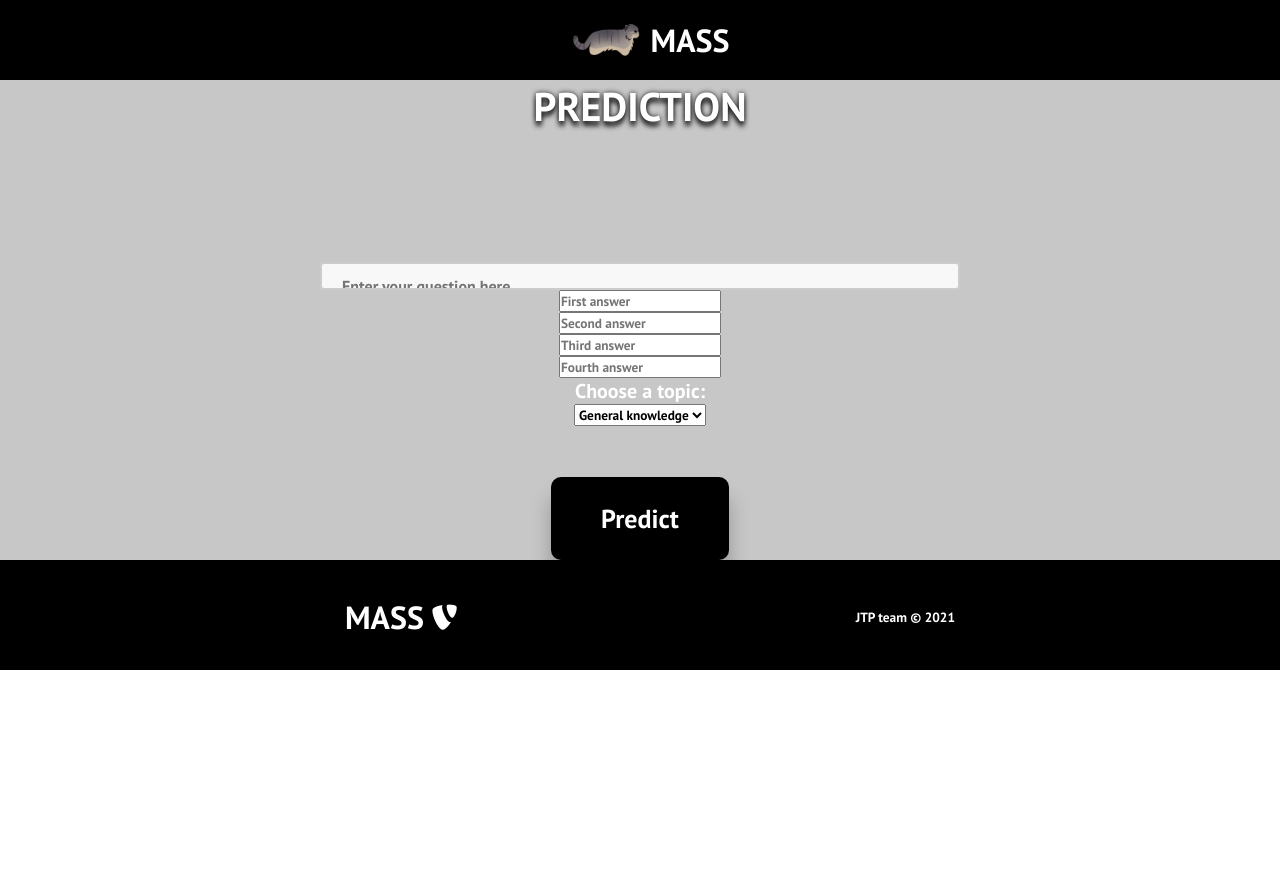
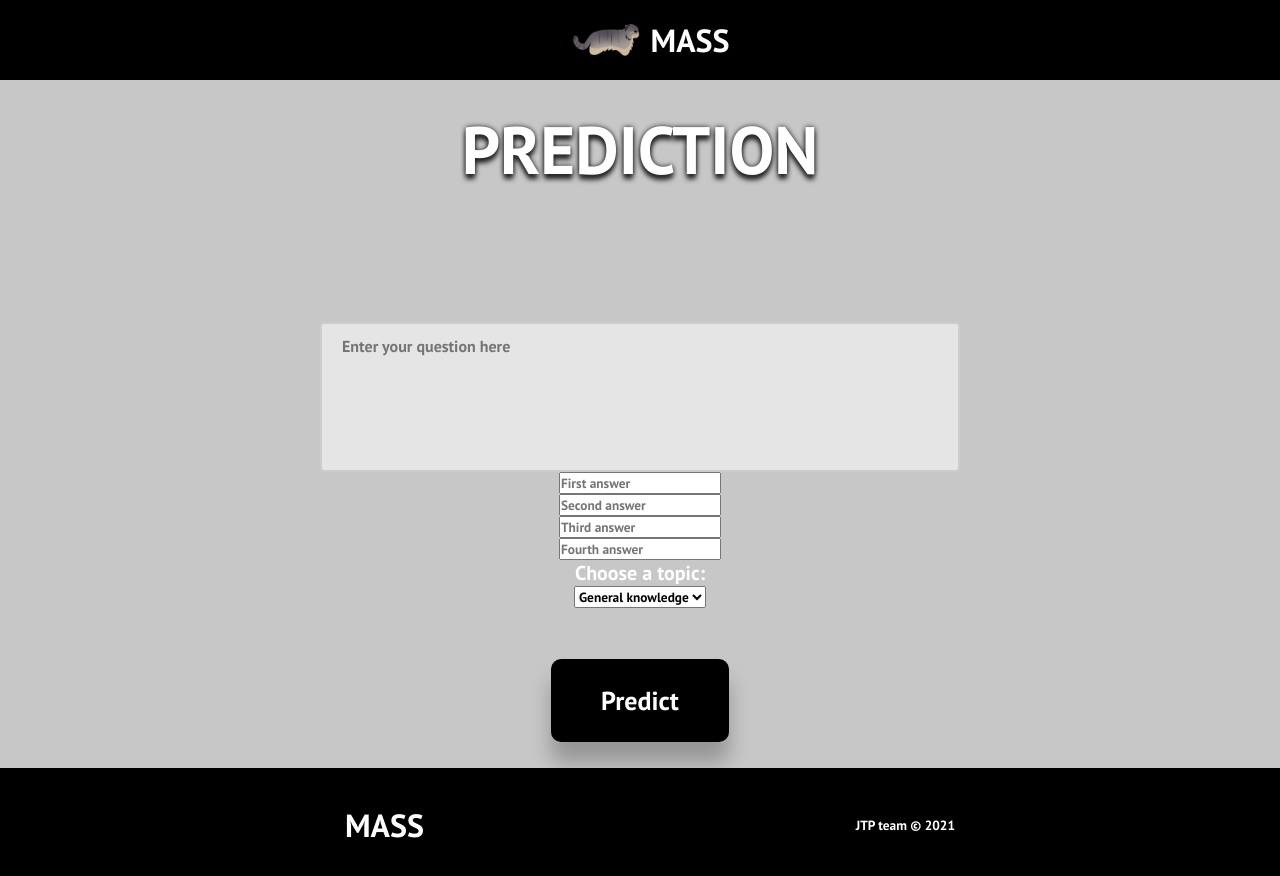
Before and after one commit to thangND026317/mass, a React (Create React App) app: page /prediction in a window 1280 px wide. Before the commit the page ends 800 px from the top, so only its background shows below. Built offline with nearby package versions, Linux system fonts and the light colour scheme.

Commit message:
Add loading screen

```diff
--- a/package.json
+++ b/package.json
@@ -2,6 +2,9 @@
   "name": "mass",
   "version": "0.1.0",
   "dependencies": {
+    "@emotion/react": "^11.7.0",
+    "@emotion/styled": "^11.6.0",
+    "@mui/material": "^5.2.3",
     "@testing-library/jest-dom": "^5.15.0",
     "@testing-library/react": "^11.2.7",
     "@testing-library/user-event": "^12.8.3",
--- a/public/index.html
+++ b/public/index.html
@@ -11,6 +11,10 @@
       crossorigin="anonymous"
     ></script>
     <link
+      rel="stylesheet"
+      href="https://fonts.googleapis.com/css?family=Roboto:300,400,500,700&display=swap"
+    />
+    <link
       href="https://fonts.googleapis.com/css2?family=PT+Sans:wght@700&display=swap"
       rel="stylesheet"
     />
--- a/src/components/Footer/Footer.js
+++ b/src/components/Footer/Footer.js
@@ -11,7 +11,6 @@ function Footer() {
           <div className='footer-logo'>
             <Link to='/' className='social-logo'>
               MASS
-              <i className='fab fa-typo3' />
             </Link>
           </div>
           <small className='website-rights'>JTP team © 2021</small>
--- a/src/components/HeroSection/HeroSection.css
+++ b/src/components/HeroSection/HeroSection.css
@@ -2,6 +2,14 @@
   height: 60vh;
   width: 100%;
   display: flex;
+  flex-direction: column;
+  justify-content: center;
+  align-items: center;
+}
+
+.hero-container-other {
+  display: flex;
+  height: 86vh;
   flex-direction: column;
   justify-content: center;
   align-items: center;
@@ -34,7 +42,7 @@
     "Lucida Sans", Arial, sans-serif;
 }
 
-.hero-container > h1, h6, p {
+.hero-container > h1, h6{
   text-shadow: 0px 5px 5px #242424, 0px 0px 5px #242424;
 }
 
@@ -53,7 +61,7 @@
   box-sizing: border-box;
   border: 2px solid #ccc;
   border-radius: 4px;
-  background-color: #f8f8f8;
+  background-color: #E5E5E5;
   font-size: 16px;
   resize: none;
 }
@@ -65,7 +73,7 @@
   box-sizing: border-box;
   border: 2px solid #ccc;
   border-radius: 4px;
-  background-color: #f8f8f8;
+  background-color: #E5E5E5;
   font-size: 16px;
   resize: none;
   /* justify-content: left; */
--- /dev/null
+++ b/src/components/pages/Loading.js
@@ -0,0 +1,10 @@
+import React from 'react';
+import Box from '@mui/material/Box';
+import LinearProgress from '@mui/material/LinearProgress';
+
+export default function Loading() {
+  return <Box sx={{ width: '60%' }}>
+    <h6>LOADING</h6>
+    <LinearProgress />
+  </Box>
+}
--- a/src/components/pages/Prediction.js
+++ b/src/components/pages/Prediction.js
@@ -1,5 +1,6 @@
 import React, { useState } from "react";
 import "../HeroSection/HeroSection.css";
+import Loading from "./Loading";
 
 import "../../App.css";
 import Button from '../Button/Button';
@@ -16,9 +17,9 @@ const Prediction = () => {
     try {
       setPredicting(true);
       setLoading(true);
-      const result = await fetch("https://api.example.com/items");
-      setLoading(false);
-      console.log("Prediction done, result: ", result);
+      // const result = await fetch("https://api.example.com/items");
+      // setLoading(false);
+      // console.log("Prediction done, result: ", result);
     } catch (error) {
       setLoading(false);
       console.log("An error occurred in predicting: ", error);
@@ -29,7 +30,7 @@ const Prediction = () => {
     const [text, setText] = useState("");
     const handleOnChange = (event) => setText(event.target.value);
 
-    return <div className="hero-container">
+    return <div className="hero-container-other">
       <h6>PREDICTION</h6>
       <br />
       <textarea
@@ -77,8 +78,8 @@ const Prediction = () => {
   }
 
   const PredictionResult = () => {
-    return <div className="hero-container">
-      <h6>RESULT</h6>
+    return <div className="hero-container-other">
+      {loading ? <Loading /> : <h6>Result</h6>}
       <br />
     </div>
   }
```
Also changed, not shown: src/components/pages/LoadingPage.js (deleted, +0 -11 lines), 1 other file (tests, documents, lock files or other folders).
